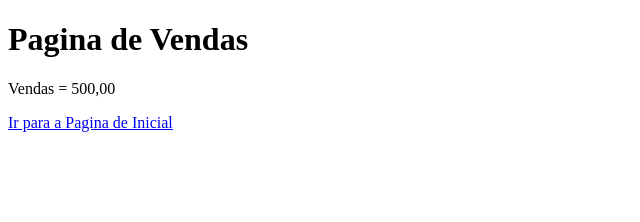
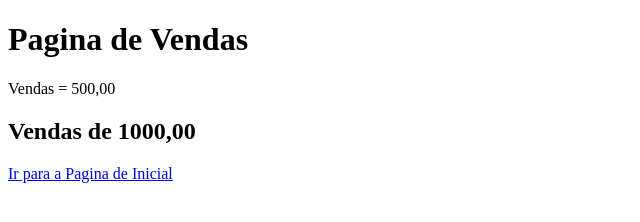
Before and after one commit to fassil0203/CursoGit, a plain HTML site: page vendas.html in a window 1280 px wide. Shown: the whole page, without its empty margins (0-640 px from the left). Drawn offline with Linux system fonts and the light colour scheme.

Commit message:
adicionado 1000

```diff
--- a/vendas.html
+++ b/vendas.html
@@ -8,6 +8,7 @@
 <body>
     <h1>Pagina de Vendas</h1>
     <p>Vendas = 500,00</p>
+    <H2>Vendas de 1000,00</H2>
     <a href ="index.html" >Ir para a Pagina de Inicial </a>
 </body>
 </html>
```
